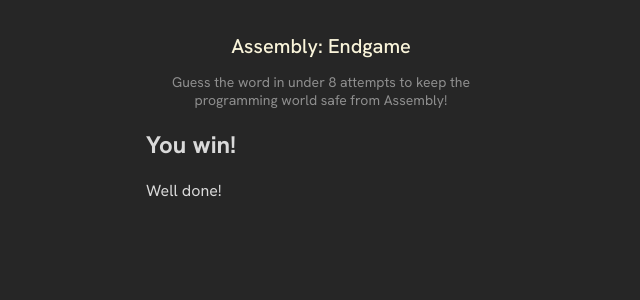
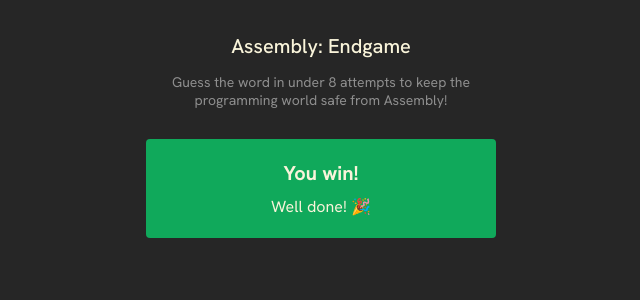
Before and after one commit to GustavoCapis/assembly-endgame, a React (Vite) app: page / in a window 1280 px wide. Shown: the top 300 px of the page, without its empty margins (319-959 px from the left). Built offline with nearby package versions, Linux system fonts and the light colour scheme.

Commit message:
feat: Add game status section.

```diff
--- a/src/Status.jsx
+++ b/src/Status.jsx
@@ -1,12 +1,12 @@
 export default function Status() {
   return (
     <>
-      <div className="game-status">
+      <section className="game-status">
           <h2>You win!</h2>
           <p>
-           Well done!
+           Well done! 🎉
           </p>
-      </div>
+      </section>
     </>
   );
 }
--- a/src/index.css
+++ b/src/index.css
@@ -28,3 +28,23 @@
   max-width: 350px;
   color: #8E8E8E;
 }
+
+.game-status {
+    background-color: #10A95B;
+    display: flex;
+    flex-direction: column;
+    align-items: center;
+    color:#F9F4DA ;
+    padding: 16px 8px;
+    border-radius: 4px;
+    margin-block: 30px;
+}
+
+.game-status > h2 {
+  font-size: 1.25rem;
+  margin: 5px;
+}
+
+.game-status > p {
+  margin: 5px;
+}
```
